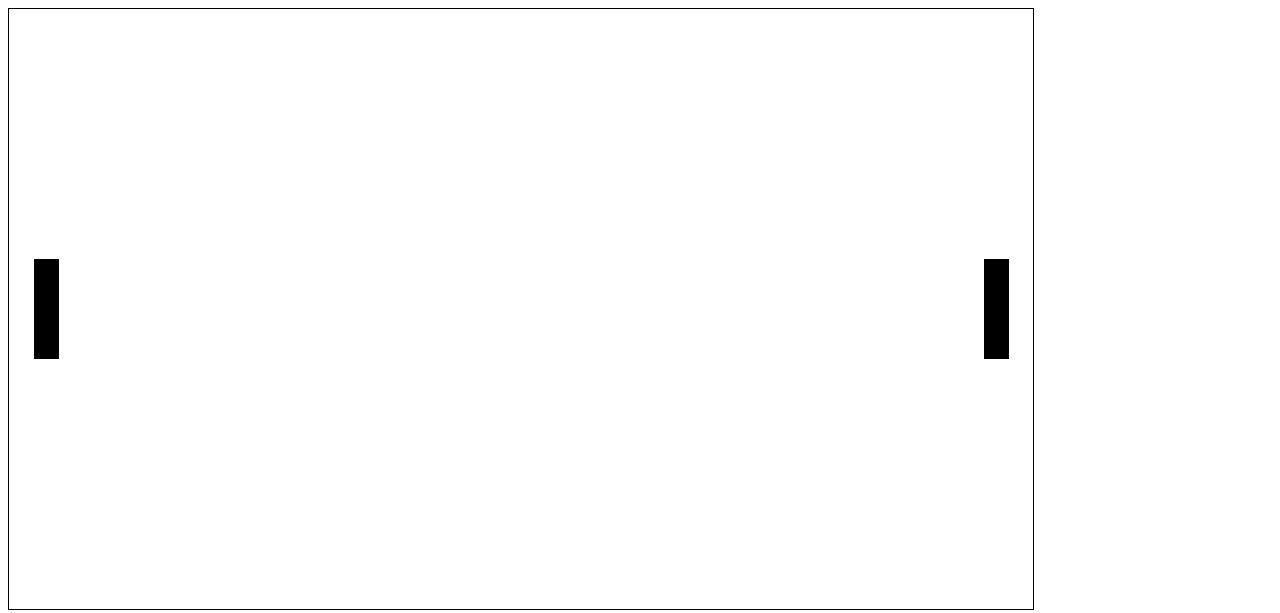
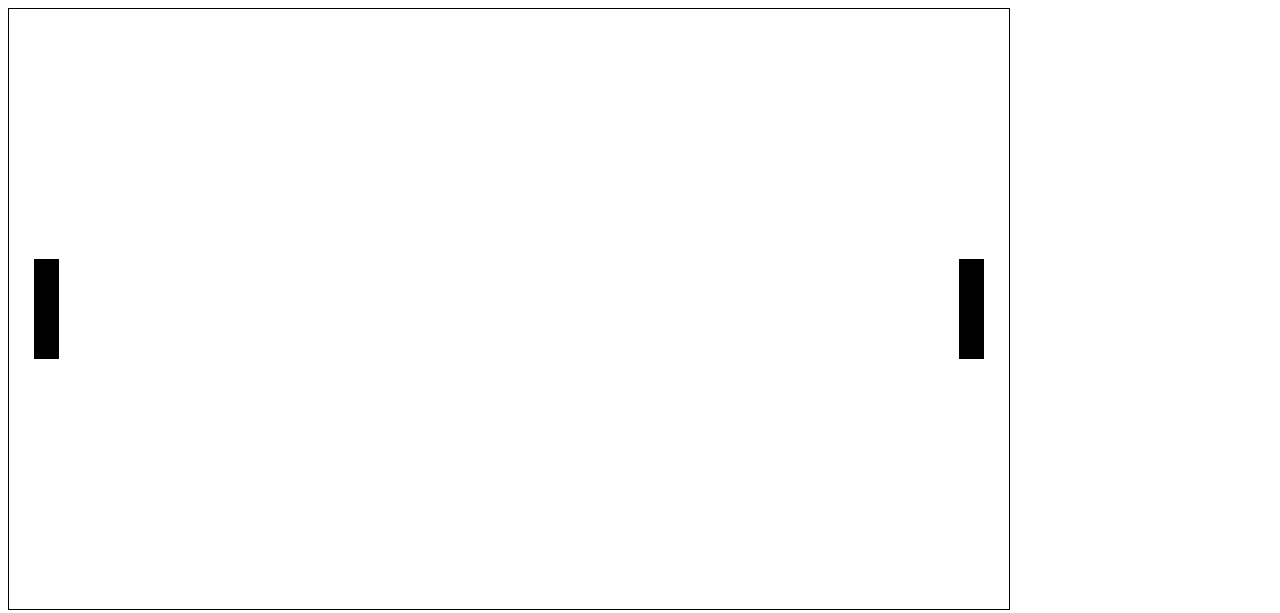
Before and after one commit to nazmisam/PaddleBall, a plain HTML site: page game.html in a window 1280 px wide. Drawn offline with Linux system fonts and the light colour scheme.

Commit message:
Refactor paddle

```diff
--- a/game.html
+++ b/game.html
@@ -1,25 +1,21 @@
 <!DOCTYPE html>
 <html>
-  <head>
-    <meta charset="utf-8"/>
-    <title>Paddle Ball</title>
-    <script type="text/javascript">
-      function draw() {
-        var canvas = document.getElementById('tutorial');
-        if (canvas.getContext) {
-          var ctx = canvas.getContext('2d');
 
-          ctx.fillRect(25, 250 , 25, 100);
-          ctx.fillRect(975, 250 , 25, 100);
+<head>
+  <meta charset="utf-8" />
+  <title>Paddle Ball</title>
 
-        }
-      }
-    </script>
-    <style type="text/css">
-      canvas { border: 1px solid black; }
-    </style>
-  </head>
-  <body onload="draw();">
-    <canvas id="tutorial" width="1024" height="600"></canvas>
-  </body>
+  <style type="text/css">
+    canvas {
+      border: 1px solid black;
+    }
+  </style>
+</head>
+
+<body>
+  <canvas id="gameCanvas" width="1000" height="600"></canvas>
+  <script src="js/main.js"></script>
+  <script src="js/paddle.js"></script>
+</body>
+
 </html>
--- /dev/null
+++ b/js/main.js
@@ -0,0 +1,12 @@
+var canvas, canvasContext;
+
+window.onload = function () {
+  canvas = document.getElementById('gameCanvas');
+  if (canvas.getContext) {
+    var ctx = canvas.getContext('2d');
+
+    paddlesDraw(ctx, canvas)
+
+  }
+
+}
--- /dev/null
+++ b/js/paddle.js
@@ -0,0 +1,17 @@
+var paddle1Y = 100, paddle2Y = 100
+const PADDLE_DIST_FROM_EDGE = 25;
+const PADDLE_HEIGHT = 250;
+const PADDLE_WIDTH = 25;
+// const PADDLE_THICKNESS = BALL_SPEED_MAX + 2;
+
+const PADDLE_COMPUTER_MOVE_SPEED = 9.0;
+
+// const PADDLE_TWO_PLAYER_KEYBOARD_MOVE_SPEED = 18.0;
+
+
+function paddlesDraw(ctx) {
+  ctx.fillRect(PADDLE_DIST_FROM_EDGE, PADDLE_HEIGHT, PADDLE_WIDTH, paddle1Y);
+
+  ctx.fillRect(canvas.width - PADDLE_WIDTH - PADDLE_DIST_FROM_EDGE, PADDLE_HEIGHT, PADDLE_WIDTH, paddle2Y);
+
+}
```
Also changed, not shown: game.js (deleted).
